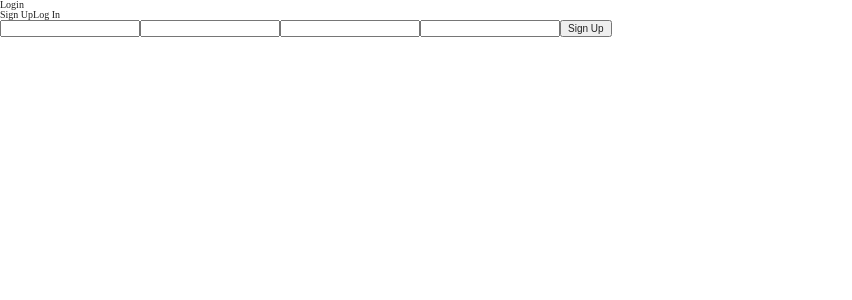
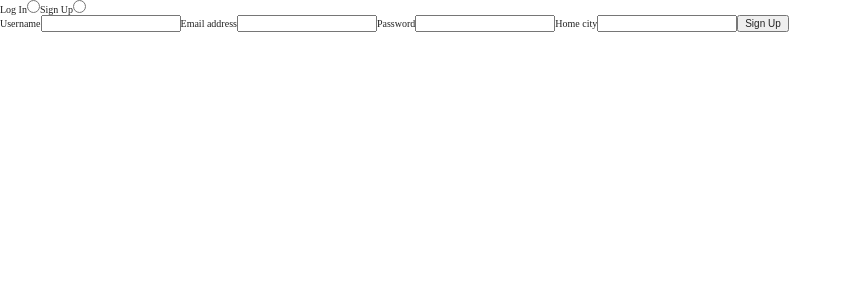
Before and after one commit to juno-27-concert-accountant/concert-accountant, a React (Create React App) app: page / in a window 1280 px wide. Shown: the top 300 px of the page, without its empty margins (0-852 px from the left). Built offline with nearby package versions, Linux system fonts and the light colour scheme; a web font is replaced by a local one.

Commit message:
login/sign up ternaries for form fields added

```diff
--- a/src/Login.js
+++ b/src/Login.js
@@ -1,19 +1,30 @@
-import React, {Component} from 'react';
+import React, {Component, Fragment} from 'react';
 
 class Login extends Component {
     constructor() {
         super();
         this.state = {
             signedIn: false,
-            userNew: 'true',
+            userNew: true,
             userName: '',
             userEmail: '',
             userPassword: '',
             userCity: '',
-            error: ''
+            error: {
+                email: '',
+                username: '',
+                password: '',
+                city: '',
+
+            }
         }
     }
-
+    handleRadioChange = (e) => {
+        const isUserNew = e.target.value === "true" ? true : false;
+            this.setState({
+                userNew: isUserNew,
+            })
+    }
     handleInputChange = (e) => {
         this.setState({
             [e.target.name]: e.target.value
@@ -41,14 +52,10 @@ class Login extends Component {
         } else {
             // call function to set App state to show user is logged in
             // call function to hide landing page
-            const isUserNew = this.state.userNew === "true" ? true : false;
-            this.setState({
-                userNew: isUserNew,
-            })
             // const dbRef = firebase.database().ref();
             // dbRef.push(this.state); (will be modified to only push the login data)
             this.setState({
-                userNew: 'true',
+                userNew: true,
                 userName: '',
                 userEmail: '',
                 userPassword: '',
@@ -62,23 +69,30 @@ class Login extends Component {
       const {userNew, userName, userEmail, userPassword, userCity} = this.state
         return(
             <div className="Form">
-                <h4>Login</h4>
                 <form>
-                    <fieldset onChange={this.handleInputChange} value={userNew}>
-                        <input className="sr-only" type="radio" name="userNew" id="logIn" value="false"/>
+                    <fieldset onChange={this.handleRadioChange} value={userNew}>
+                        <label className="form__radio" htmlFor="logIn">Log In</label>
+                        <input type="radio" name="userNew" id="logIn" value="false"/>
                         <label className="form__radio" htmlFor="signUp">Sign Up</label>
-                        <input className="sr-only" type="radio" name="userNew" id="signUp" value="true"/>
-                        <label className="form__radio" htmlFor="logIn">Log In</label>
+                        <input type="radio" name="userNew" id="signUp" value="true"/>
                     </fieldset>
-                    <label htmlFor="userName"></label>
+                    <label htmlFor="userName">Username</label>
                     <input onChange={this.handleInputChange} type="text" name="userName" value={userName}/>
-                    <label htmlFor="userEmail"></label>
-                    <input onChange={this.handleInputChange} type="text" name="userEmail" value={userEmail}/>
-                    <label htmlFor="userPassword"></label>
+                    {userNew ?
+                        <Fragment>
+                            <label htmlFor="userEmail">Email address</label>
+                            <input onChange={this.handleInputChange} type="text" name="userEmail" value={userEmail}/>
+                        </Fragment>:
+                        null}
+                    <label htmlFor="userPassword">Password</label>
                     <input onChange={this.handleInputChange} type="text" name="userPassword" value={userPassword}/>
-                    <label htmlFor="userCity"></label>
-                    <input onChange={this.handleInputChange} type="text" name="userCity" id={userCity}/>
-                    <button>{userNew === "true" ? "Sign Up" : "Login"}</button>
+                    {userNew ?
+                    <Fragment>
+                        <label htmlFor="userCity">Home city</label>
+                        <input onChange={this.handleInputChange} type="text" name="userCity" id={userCity}/>
+                    </Fragment> :
+                    null}
+                    <button onClick={this.handleSubmit}>{userNew ? "Sign Up" : "Login"}</button>
                 </form>
             </div>
         )
```
